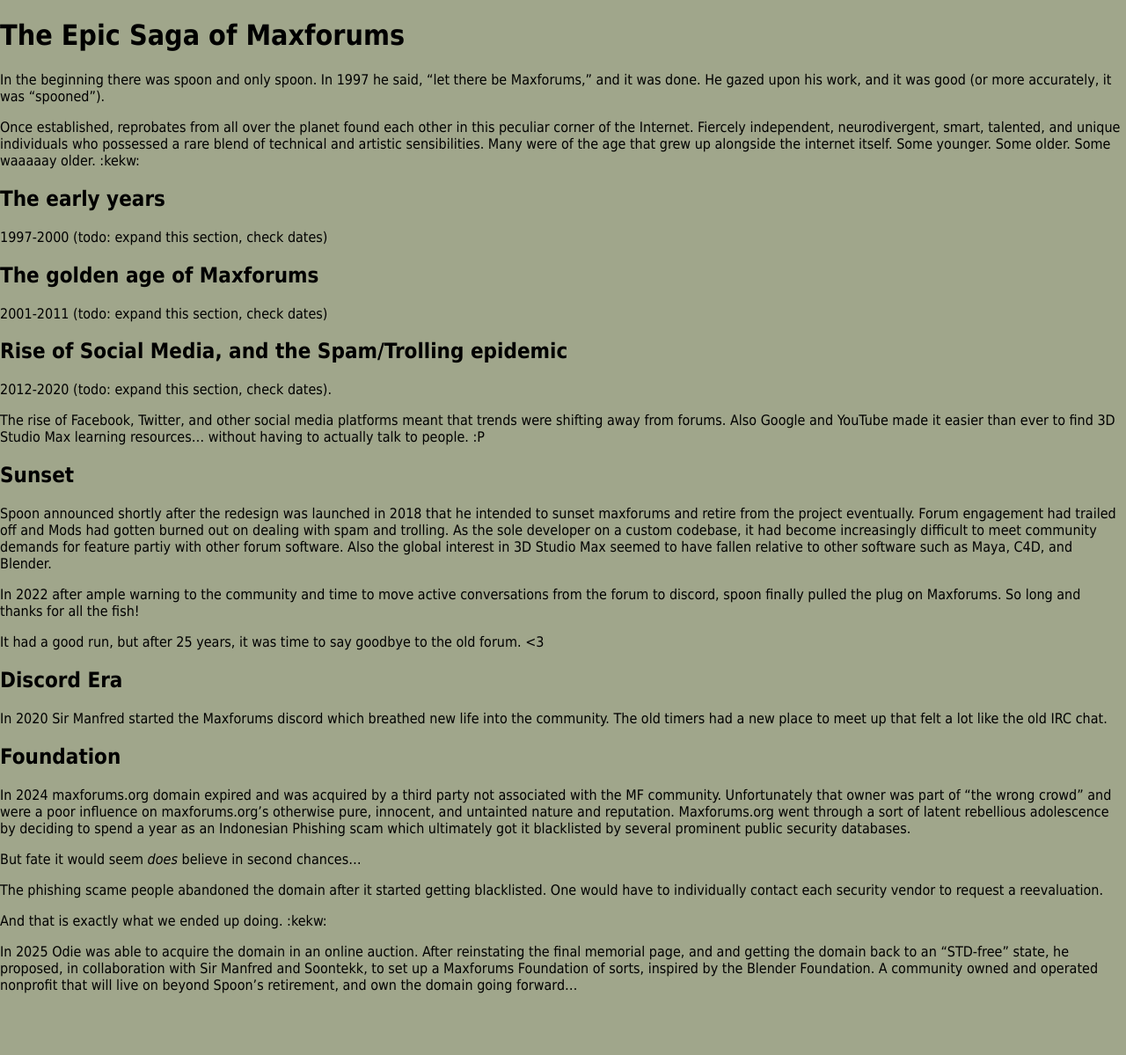
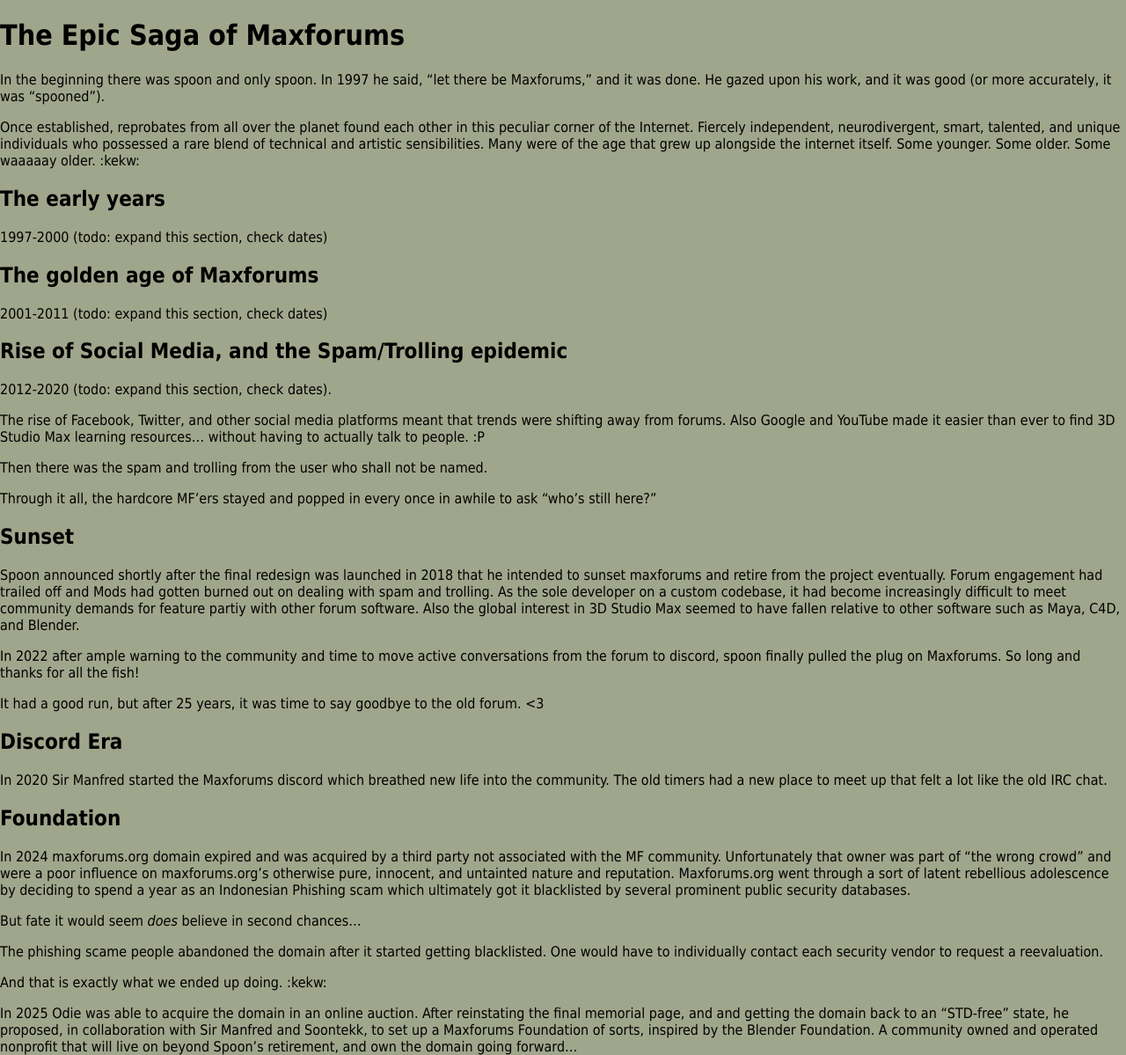
Before and after one commit to maxforums/maxforums.org, a Jekyll site: the page built from saga.md, in a window 1280 px wide. Shown: the whole page at 88% size. Built offline with Jekyll 4.4.1, drawn with Linux system fonts in a browser that asks for light colours; our own code applies the rules of GitHub Pages for plain Markdown files; before the commit the page ends 1129 px from its top, so only the background shows below that.

Commit message:
Mention spam and trolling in forum history
Added a note about spam and trolling in the community.

```diff
--- a/saga.md
+++ b/saga.md
@@ -18,9 +18,13 @@
 
 The rise of Facebook, Twitter, and other social media platforms meant that trends were shifting away from forums. Also Google and YouTube made it easier than ever to find 3D Studio Max learning resources... without having to actually talk to people. :P
 
+Then there was the spam and trolling from the user who shall not be named.
+
+Through it all, the hardcore MF'ers stayed and popped in every once in awhile to ask "who's still here?"
+
 ## Sunset
 
-Spoon announced shortly after the redesign was launched in 2018 that he intended to sunset maxforums and retire from the project eventually. Forum engagement had trailed off and Mods had gotten burned out on dealing with spam and trolling. As the sole developer on a custom codebase, it had become increasingly difficult to meet community demands for feature partiy with other forum software. Also the global interest in 3D Studio Max seemed to have fallen relative to other software such as Maya, C4D, and Blender.
+Spoon announced shortly after the final redesign was launched in 2018 that he intended to sunset maxforums and retire from the project eventually. Forum engagement had trailed off and Mods had gotten burned out on dealing with spam and trolling. As the sole developer on a custom codebase, it had become increasingly difficult to meet community demands for feature partiy with other forum software. Also the global interest in 3D Studio Max seemed to have fallen relative to other software such as Maya, C4D, and Blender.
 
 In 2022 after ample warning to the community and time to move active conversations from the forum to discord, spoon finally pulled the plug on Maxforums. So long and thanks for all the fish!
 
```
